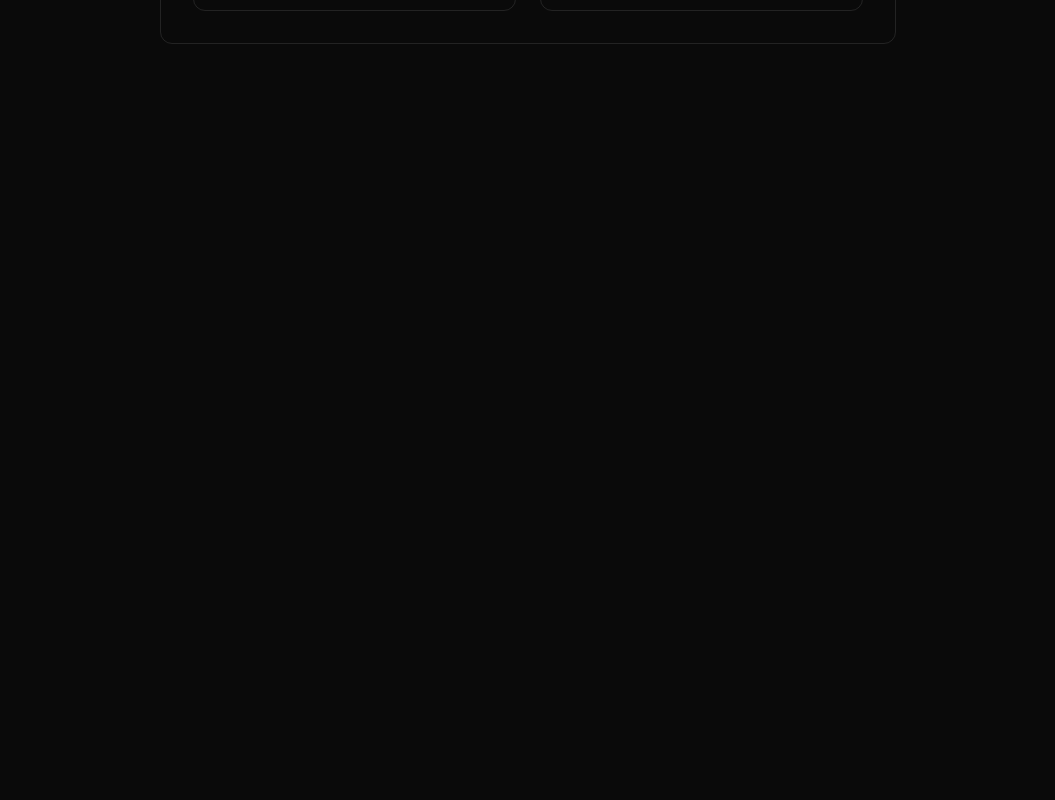
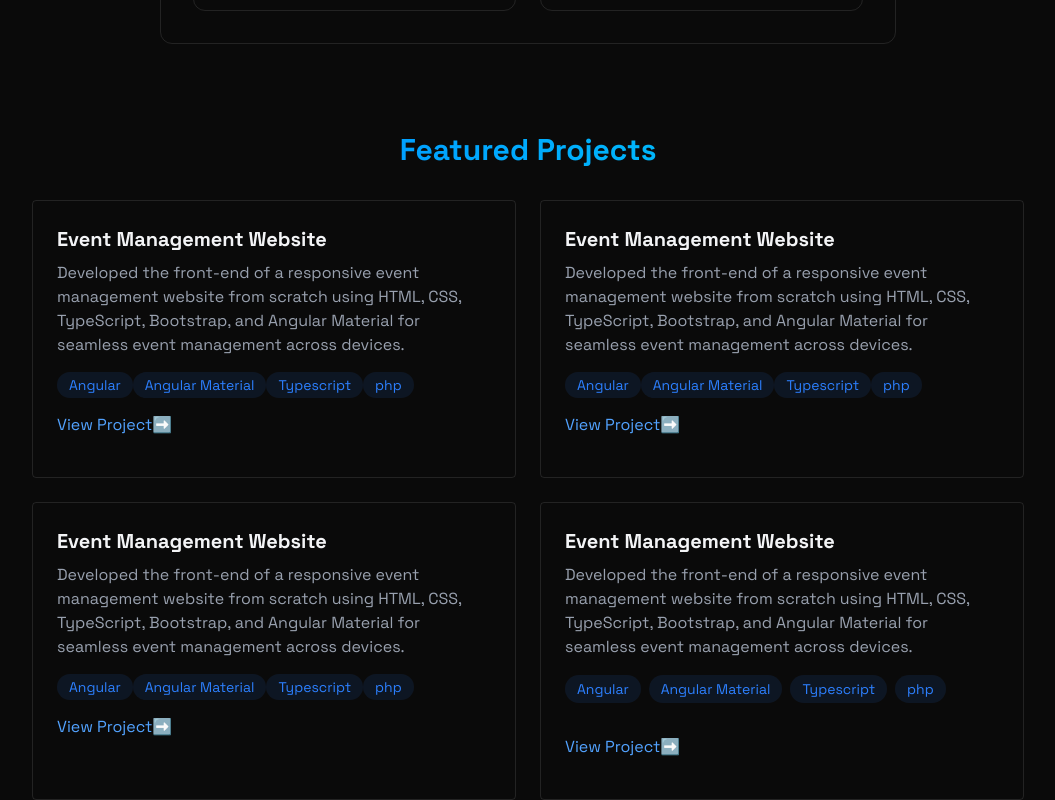
Before and after one commit to saraswathy-dev/MYportfolio, a React (Vite) app: page / in a window 1280 px wide. Shown: the part 1468-2268 px from the top of the page, without its empty margins (112-1167 px from the left). Before the commit the page ends 1600 px from the top, so only its background shows below. Built offline with nearby package versions, Linux system fonts and the light colour scheme.

Commit message:
projects section

```diff
--- a/src/App.jsx
+++ b/src/App.jsx
@@ -6,6 +6,7 @@
 import Mobilemenu from "./components/Mobilemenu.jsx";
 import Home from "./components/sections/Home.jsx";
 import About from "./components/sections/About.jsx";
+import Projects from "./components/sections/Projects.jsx";
 const App = () => {
   const [isLoaded, setIsLoaded] = useState(false);
   const [menuOpen, setMenuOpen] = useState(false);
@@ -23,6 +24,7 @@
         <Mobilemenu menuOpen={menuOpen} setMenuOpen={setMenuOpen}></Mobilemenu>
         <Home></Home>
         <About></About>
+        <Projects></Projects>
       </div>
     </>
   );
--- a/src/components/Navbar.jsx
+++ b/src/components/Navbar.jsx
@@ -35,7 +35,7 @@
             </a>
 
             <a
-              href="#Projects"
+              href="#projects"
               className="text-gray-300 hover:text-white transition-colors"
             >
               {" "}
--- a/src/components/sections/About.jsx
+++ b/src/components/sections/About.jsx
@@ -14,7 +14,7 @@
     >
       <div className="max-w-3xl mx-auto px-4">
         <h2
-          className="text-3xl font-bold mb-8 bg-gradient from-blue-500 to-cyan-400
+          className="text-3xl font-bold mb-8 bg-gradient-to-r from-blue-500 to-cyan-400
         text-center bg-clip-text text-transparent"
         >
           About me
--- a/src/components/sections/Projects.jsx
+++ b/src/components/sections/Projects.jsx
@@ -0,0 +1,131 @@
+const Projects = () => {
+  return (
+    <section id="projects" className="max-w-5xl mx-auto px-4">
+      <h2
+        className="text-3xl font-bold mb-8 bg-gradient-to-r from-blue-500 to-cyan-400
+        text-center bg-clip-text text-transparent"
+      >
+        Featured Projects
+      </h2>
+      <div className="grid grid-cols-1 md:grid-cols-2 gap-6">
+        <div className="p-6 rounded border border-white/10 hover:-translate-y-1 hover:border-blue-500/30 hover:shadow-[0_2px_8px_rgba(59,130,246,0.2)] transition">
+          <h3 className="text-xl font-bold mb-2">Event Management Website </h3>
+          <p className="text-gray-400 mb-4">
+            Developed the front-end of a responsive event management website
+            from scratch using HTML, CSS, TypeScript, Bootstrap, and Angular
+            Material for seamless event management across devices.
+          </p>
+          <div>
+            {["Angular", "Angular Material", "Typescript", "php"].map(
+              (tech, key) => (
+                <span
+                  key={key}
+                  className="bg-blue-500/10 text-blue-500 py-1 px-3 rounded-full text-sm hover:bg-blue-500/20
+                hover:shadow-[0_2px_8px_rgba(59,130,246,0.1)] transition-all"
+                >
+                  {tech}
+                </span>
+              )
+            )}
+          </div>
+          <div className="flex justify-between items-center">
+            <a
+              href="#"
+              className="text-blue-400 hover:text-blue-300 transition-colors my-4 "
+            >
+              View Project➡️
+            </a>
+          </div>
+        </div>
+        <div className="p-6 rounded border border-white/10 hover:-translate-y-1 hover:border-blue-500/30 hover:shadow-[0_2px_8px_rgba(59,130,246,0.2)] transition">
+          <h3 className="text-xl font-bold mb-2">Event Management Website </h3>
+          <p className="text-gray-400 mb-4">
+            Developed the front-end of a responsive event management website
+            from scratch using HTML, CSS, TypeScript, Bootstrap, and Angular
+            Material for seamless event management across devices.
+          </p>
+          <div>
+            {["Angular", "Angular Material", "Typescript", "php"].map(
+              (tech, key) => (
+                <span
+                  key={key}
+                  className="bg-blue-500/10 text-blue-500 py-1 px-3 rounded-full text-sm hover:bg-blue-500/20
+                hover:shadow-[0_2px_8px_rgba(59,130,246,0.1)] transition-all"
+                >
+                  {tech}
+                </span>
+              )
+            )}
+          </div>
+          <div className="flex justify-between items-center">
+            <a
+              href="#"
+              className="text-blue-400 hover:text-blue-300 transition-colors my-4 "
+            >
+              View Project➡️
+            </a>
+          </div>
+        </div>
+        <div className="p-6 rounded border border-white/10 hover:-translate-y-1 hover:border-blue-500/30 hover:shadow-[0_2px_8px_rgba(59,130,246,0.2)] transition">
+          <h3 className="text-xl font-bold mb-2">Event Management Website </h3>
+          <p className="text-gray-400 mb-4">
+            Developed the front-end of a responsive event management website
+            from scratch using HTML, CSS, TypeScript, Bootstrap, and Angular
+            Material for seamless event management across devices.
+          </p>
+          <div>
+            {["Angular", "Angular Material", "Typescript", "php"].map(
+              (tech, key) => (
+                <span
+                  key={key}
+                  className="bg-blue-500/10 text-blue-500 py-1 px-3 rounded-full text-sm hover:bg-blue-500/20
+                hover:shadow-[0_2px_8px_rgba(59,130,246,0.1)] transition-all"
+                >
+                  {tech}
+                </span>
+              )
+            )}
+          </div>
+          <div className="flex justify-between items-center">
+            <a
+              href="#"
+              className="text-blue-400 hover:text-blue-300 transition-colors my-4 "
+            >
+              View Project➡️
+            </a>
+          </div>
+        </div>
+        <div className="p-6 rounded border border-white/10 hover:-translate-y-1 hover:border-blue-500/30 hover:shadow-[0_2px_8px_rgba(59,130,246,0.2)] transition">
+          <h3 className="text-xl font-bold mb-2">Event Management Website </h3>
+          <p className="text-gray-400 mb-4">
+            Developed the front-end of a responsive event management website
+            from scratch using HTML, CSS, TypeScript, Bootstrap, and Angular
+            Material for seamless event management across devices.
+          </p>
+          <div className="flex flex-wrap gap-2 mb-4">
+            {["Angular", "Angular Material", "Typescript", "php"].map(
+              (tech, key) => (
+                <span
+                  key={key}
+                  className="bg-blue-500/10 text-blue-500 py-1 px-3 rounded-full text-sm hover:bg-blue-500/20
+                hover:shadow-[0_2px_8px_rgba(59,130,246,0.1)] transition-all"
+                >
+                  {tech}
+                </span>
+              )
+            )}
+          </div>
+          <div className="flex justify-between items-center">
+            <a
+              href="#"
+              className="text-blue-400 hover:text-blue-300 transition-colors my-4 "
+            >
+              View Project➡️
+            </a>
+          </div>
+        </div>
+      </div>
+    </section>
+  );
+};
+export default Projects;
```
